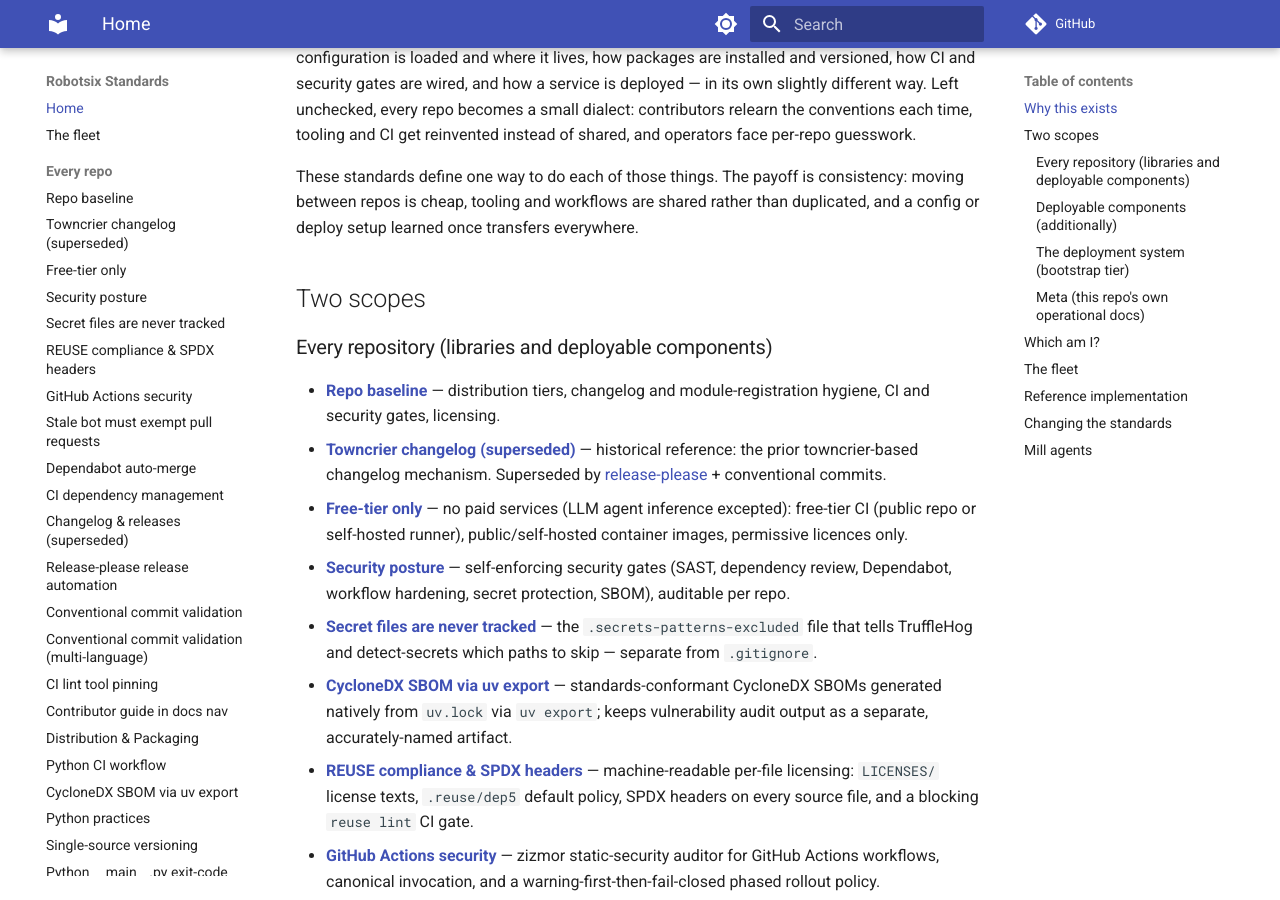
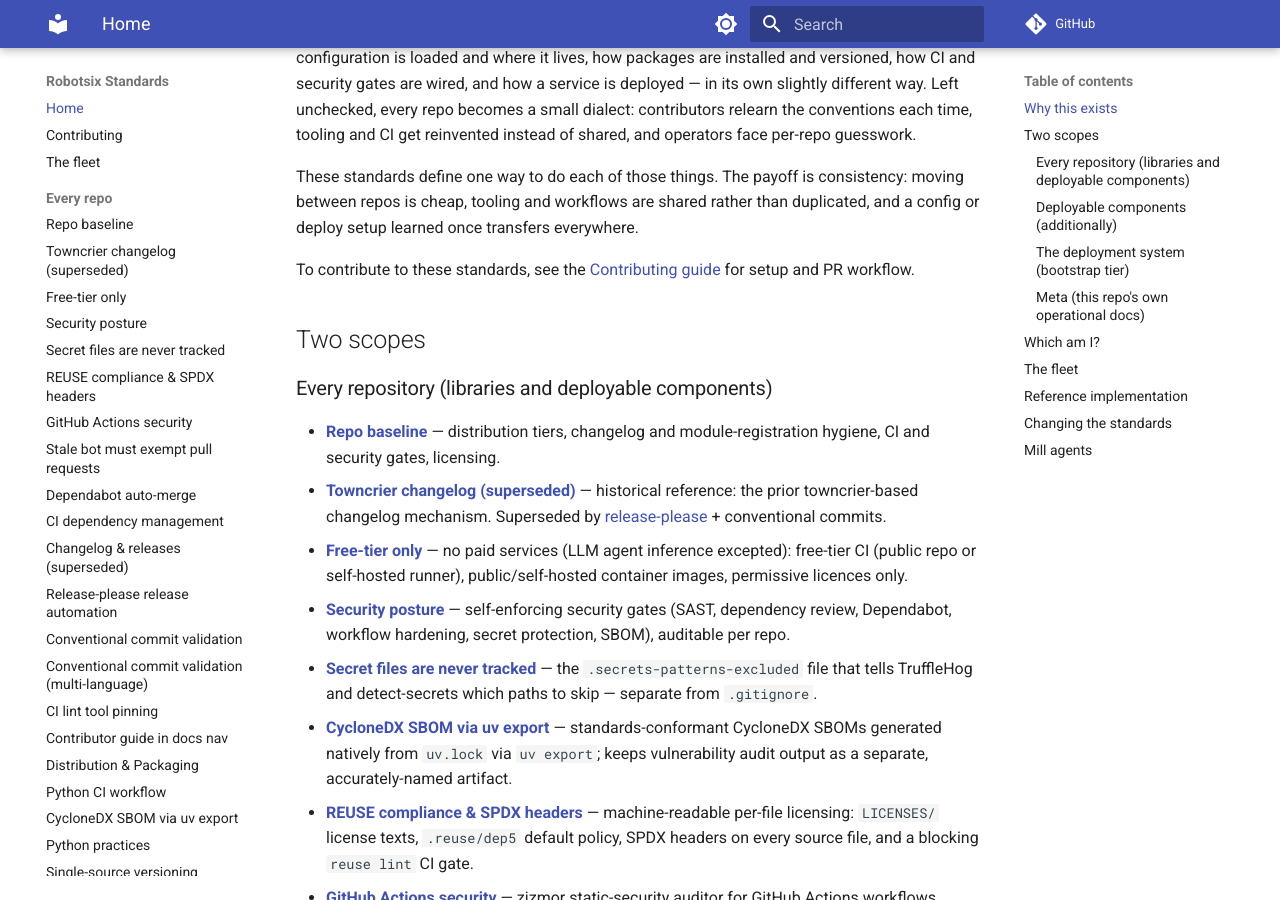
Before and after one commit to damien-robotsix/robotsix-standards, an MkDocs documentation site: the page built from docs/index.md, in a window 1280 px wide and 900 px high, scrolled down 302 px. Built offline with MkDocs 1.6.1 and Material for MkDocs 9.7.7, drawn with Linux system fonts in a browser that asks for light colours; comment, search, counter and statistics services are not loaded.

Commit message:
docs: Surface root CONTRIBUTING.md in the MkDocs nav (contributing-in-nav standard) (20261113T164717Z-surface-root-contributing-md-in-the-mkdo-ba69) (#493)
Co-authored-by: robotsix-mill <mill@robotsix.local>

```diff
--- a/docs/index.md
+++ b/docs/index.md
@@ -17,6 +17,9 @@ These standards define one way to do each of those things. The payoff is
 consistency: moving between repos is cheap, tooling and workflows are shared
 rather than duplicated, and a config or deploy setup learned once transfers
 everywhere.
+
+To contribute to these standards, see the [Contributing guide](contributing.md)
+for setup and PR workflow.
 
 ## Two scopes
 
--- a/mkdocs.yml
+++ b/mkdocs.yml
@@ -58,6 +58,7 @@ plugins:
 
 nav:
   - Home: index.md
+  - Contributing: contributing.md
   - The fleet: fleet.md
   - Every repo:
       - Repo baseline: repo-baseline.md
```
Also changed, not shown: CONTRIBUTING.md (+1 -1 lines), docs/contributing.md (added, +1 -0 lines), 1 other file.
